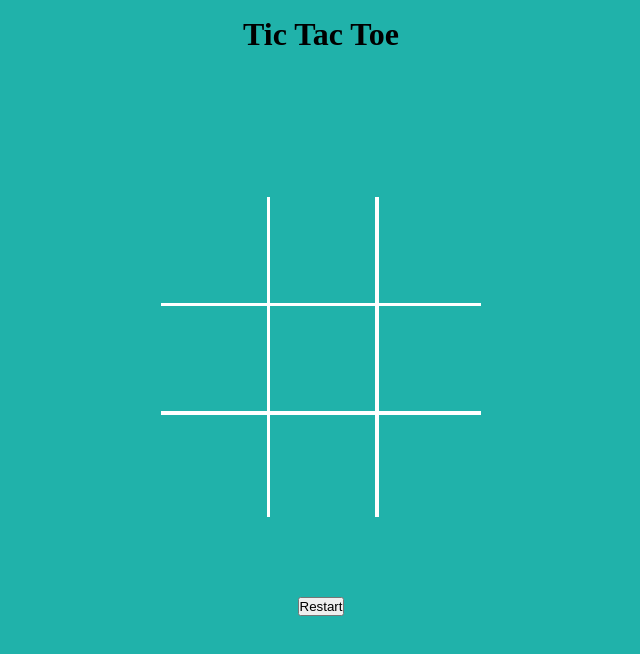
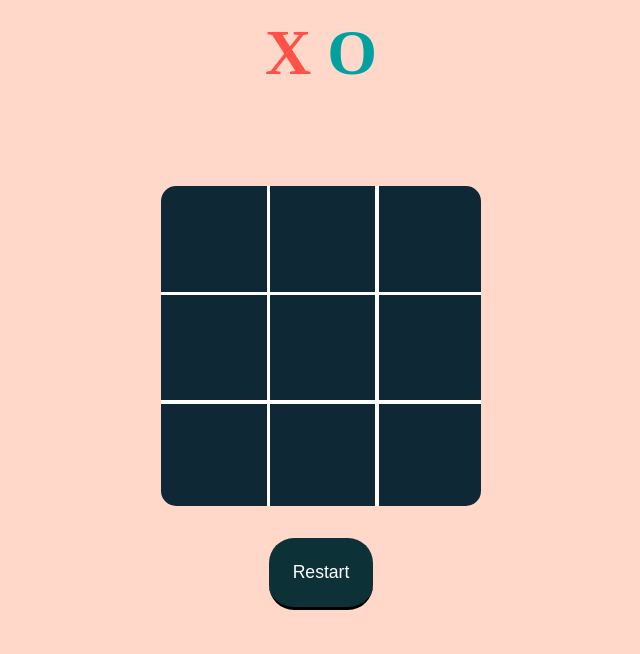
Before and after one commit to TendaiChikwiri/tic-tac-toe, a plain HTML site: page index.html in a window 1280 px wide. Both pictures are taken after a click on the button "Restart". Shown: the whole page, without its empty margins (319-959 px from the left). Drawn offline with Linux system fonts and the light colour scheme.

Commit message:
Added Colours

```diff
--- a/index.html
+++ b/index.html
@@ -4,12 +4,20 @@
     <meta charset="UTF-8">
     <meta http-equiv="X-UA-Compatible" content="IE=edge">
     <meta name="viewport" content="width=device-width, initial-scale=1.0">
+		<link href="https://fonts.googleapis.com/icon?family=Material+Icons" rel="stylesheet">
     <link rel="stylesheet" href="style.css">
     <title>Tic Tac Toe</title>
 </head>
 <body>
     <header>
-        <h1>Tic Tac Toe</h1>
+        <h1>
+					<span class="red">
+						X
+					</span>
+					<span class="blue">
+						O
+					</span>
+				</h1>
     </header>
     <main>
         <div>
@@ -27,7 +35,7 @@
             <div class="box" id="8" onclick="makeMove(8)" ></div>
         </div>
         <div>
-            <button onclick="restart()" >Restart</button>
+            <button id="restart" onclick="restart()" >Restart</button>
         </div>
     </main>
 
--- a/index.js
+++ b/index.js
@@ -23,7 +23,12 @@ const switchTurns = () =>{
 const checkWin =()=>{
 	for (let i=0; i < winningCombination.length; i++){
 		if(gameBoard[winningCombination[i][0]]=== turn && gameBoard[winningCombination[i][1]]=== turn && gameBoard[winningCombination[i][2]]=== turn){
-			document.getElementById("result").innerHTML = `${turn} won`
+			document.getElementById("result").innerHTML = `${turn} Wins`;
+			if (turn === "X"){
+				document.getElementById("result").classList.toggle("red", true)
+			}else{
+				document.getElementById("result").classList.toggle("blue", true)
+			}
 			active = false;
 			return
 		}
@@ -33,11 +38,12 @@ const checkWin =()=>{
 	gameBoard.forEach((box)=>{
 		if(typeof box === "string"){
 			count++;
-			console.log(count)
+
 		}
 	})
 	if (count === 9){
 		document.getElementById("result").innerHTML = "Draw";
+		active = false;
 	}
 	// count = 0;
 }
@@ -51,6 +57,12 @@ const makeMove = (index) => {
 		return
 	}
 	gameBoard[index] = turn;
+	if (turn === "X"){
+		document.getElementById(index).classList.toggle("red", true)
+	}else{
+		document.getElementById(index).classList.toggle("blue", true)
+	}
+
 	document.getElementById(index).innerHTML = turn;
 	checkWin()
 	switchTurns()
@@ -63,7 +75,12 @@ const restart=()=>{
 	let boxes = document.getElementsByClassName("box");
 	for(let i=0; i<boxes.length; i++){
 		boxes[i].innerHTML = ""
+		boxes[i].classList.toggle("blue", false)
+		boxes[i].classList.toggle("red", false)
 	}
-	document.getElementById("result").innerHTML= " "
+
+	document.getElementById("result").innerHTML= " ";
+	document.getElementById("result").classList.toggle("blue", false);
+	document.getElementById("result").classList.toggle("red", false)
 	active = true
 }
--- a/style.css
+++ b/style.css
@@ -6,7 +6,8 @@
 }
 
 body {
-  background-color: lightseagreen;
+  background-color: rgba(255, 127, 80, 0.301);
+  color: gray;
 }
 
 header {
@@ -22,10 +23,24 @@ main {
   align-items: center;
 }
 
+header {
+  font-size: 2rem;
+}
+
+.red {
+  color: #ff5148;
+}
+
+.blue {
+  color: #01a1a1;
+}
+
 #game-board {
+  border-radius: 15px;
+  overflow: hidden;
   height: 20rem;
   width: 20rem;
-  margin: 5rem;
+  margin: 2rem;
   display: grid;
   grid-template-columns: 33% 33% 33%;
   grid-template-rows: 33% 33% 33%;
@@ -36,7 +51,7 @@ main {
 #game-board div {
   width: 100%;
   height: 100%;
-  background-color: lightseagreen;
+  background-color: rgb(14, 41, 53);
   font-family: "Varela Round", sans-serif;
   font-size: 2.5rem;
   font-weight: 700;
@@ -48,4 +63,22 @@ main {
 #result {
   height: 3rem;
   font-size: 2rem;
+  font-weight: 600;
 }
+
+#restart {
+  outline: none;
+  padding: 1.5rem;
+  border-radius: 25px;
+  border: none;
+  background-color: rgb(12, 49, 54);
+  color: white;
+  font-size: 1.1rem;
+  cursor: pointer;
+  border-bottom: 3px solid black;
+  transition: all 0.4s ease-in-out;
+}
+
+#restart:active {
+  border-bottom: none;
+}
```
